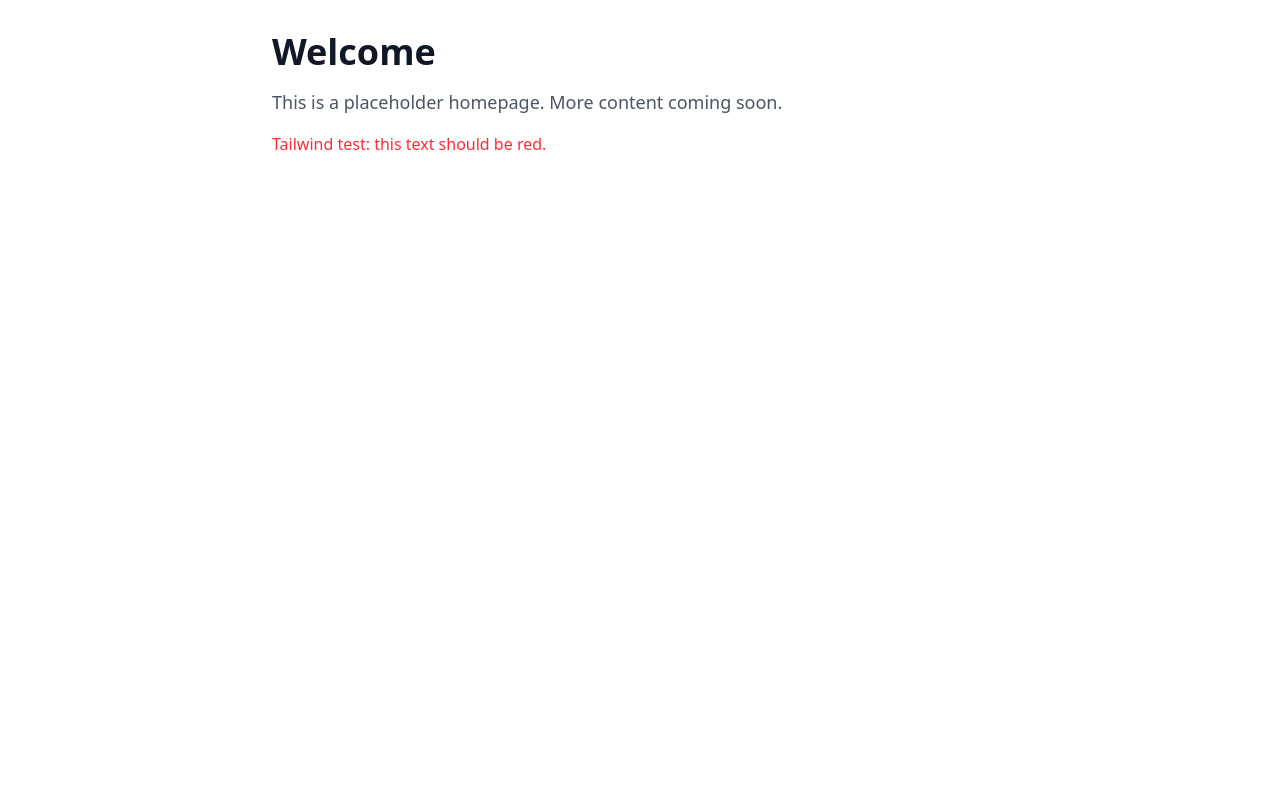
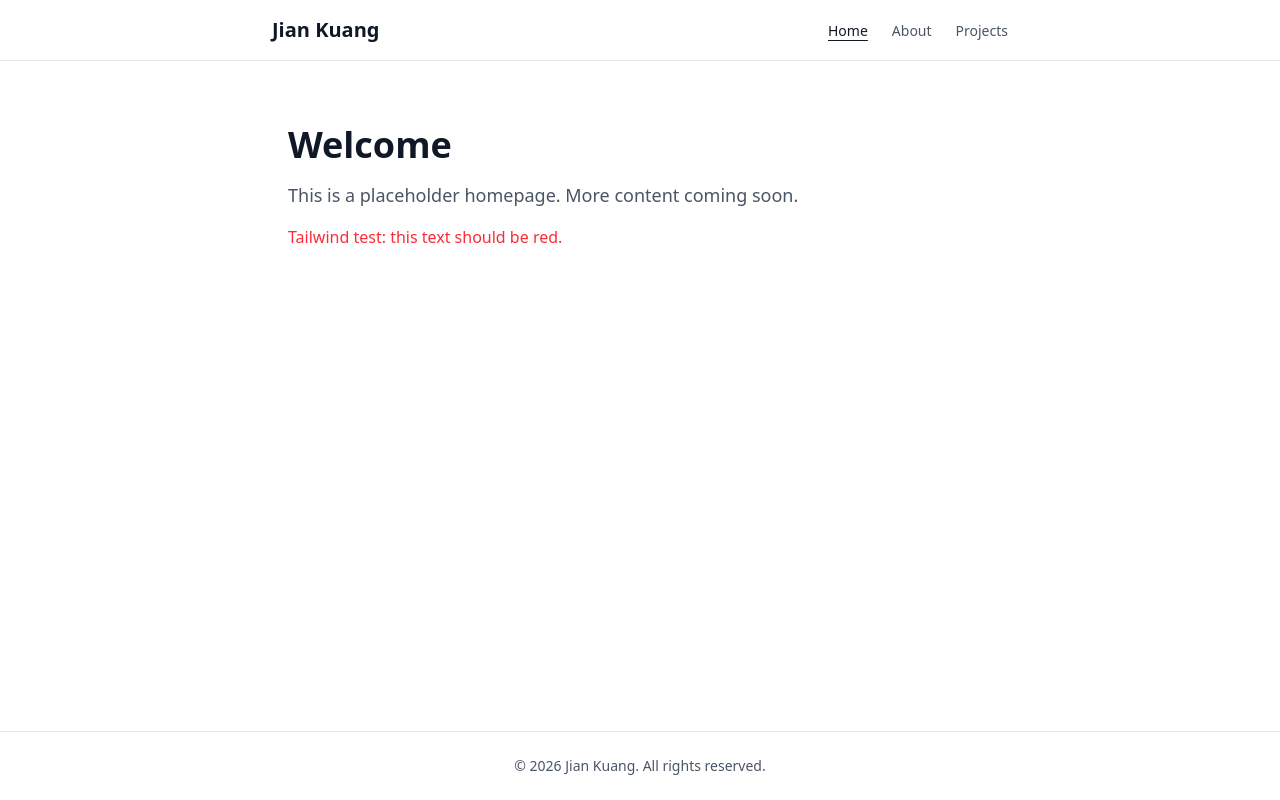
Before and after one commit to jkuang7/Blog, an Astro site: page / in a window 1280 px wide. Built offline with nearby package versions, Linux system fonts and the light colour scheme; Astro itself is replaced by a stand-in of ours.

Commit message:
feat(layout): Add Header and Footer components to Base layout
- Create Header.astro with navigation and dark mode toggle
- Create Footer.astro with copyright
- Update Base.astro to use flex layout with header/main/footer

```diff
--- /dev/null
+++ b/src/components/Footer.astro
@@ -0,0 +1,11 @@
+---
+const currentYear = new Date().getFullYear();
+---
+
+<footer class="border-t border-gray-200 dark:border-gray-800 mt-auto">
+  <div class="max-w-3xl mx-auto px-4 py-6">
+    <p class="text-sm text-gray-600 dark:text-gray-400 text-center">
+      &copy; {currentYear} Jian Kuang. All rights reserved.
+    </p>
+  </div>
+</footer>
--- /dev/null
+++ b/src/components/Header.astro
@@ -0,0 +1,43 @@
+---
+const pathname = Astro.url.pathname;
+
+const navLinks = [
+  { href: '/', label: 'Home' },
+  { href: '/about', label: 'About' },
+  { href: '/projects', label: 'Projects' },
+];
+
+function isActive(href: string): boolean {
+  if (href === '/') {
+    return pathname === '/';
+  }
+  return pathname.startsWith(href);
+}
+---
+
+<header class="border-b border-gray-200 dark:border-gray-800">
+  <nav class="max-w-3xl mx-auto px-4 py-4">
+    <div class="flex flex-col sm:flex-row sm:items-center sm:justify-between gap-4">
+      <a href="/" class="text-xl font-bold text-gray-900 dark:text-gray-100 hover:text-gray-600 dark:hover:text-gray-300">
+        Jian Kuang
+      </a>
+      <ul class="flex flex-wrap gap-4 sm:gap-6">
+        {navLinks.map((link) => (
+          <li>
+            <a
+              href={link.href}
+              class:list={[
+                'text-sm font-medium transition-colors',
+                isActive(link.href)
+                  ? 'text-gray-900 dark:text-gray-100 underline underline-offset-4'
+                  : 'text-gray-600 dark:text-gray-400 hover:text-gray-900 dark:hover:text-gray-100',
+              ]}
+            >
+              {link.label}
+            </a>
+          </li>
+        ))}
+      </ul>
+    </div>
+  </nav>
+</header>
--- a/src/layouts/Base.astro
+++ b/src/layouts/Base.astro
@@ -1,5 +1,7 @@
 ---
 import '../styles/global.css';
+import Header from '../components/Header.astro';
+import Footer from '../components/Footer.astro';
 
 interface Props {
   title: string;
@@ -19,7 +21,11 @@ const { title, description = 'Personal blog and projects by Jian Kuang' } = Astr
     <title>{title} | Jian Kuang</title>
     <slot name="head" />
   </head>
-  <body class="bg-white dark:bg-gray-900 text-gray-900 dark:text-gray-100 min-h-screen">
-    <slot />
+  <body class="bg-white dark:bg-gray-900 text-gray-900 dark:text-gray-100 min-h-screen flex flex-col">
+    <Header />
+    <main class="max-w-3xl mx-auto px-4 py-8 w-full flex-grow">
+      <slot />
+    </main>
+    <Footer />
   </body>
 </html>
```
